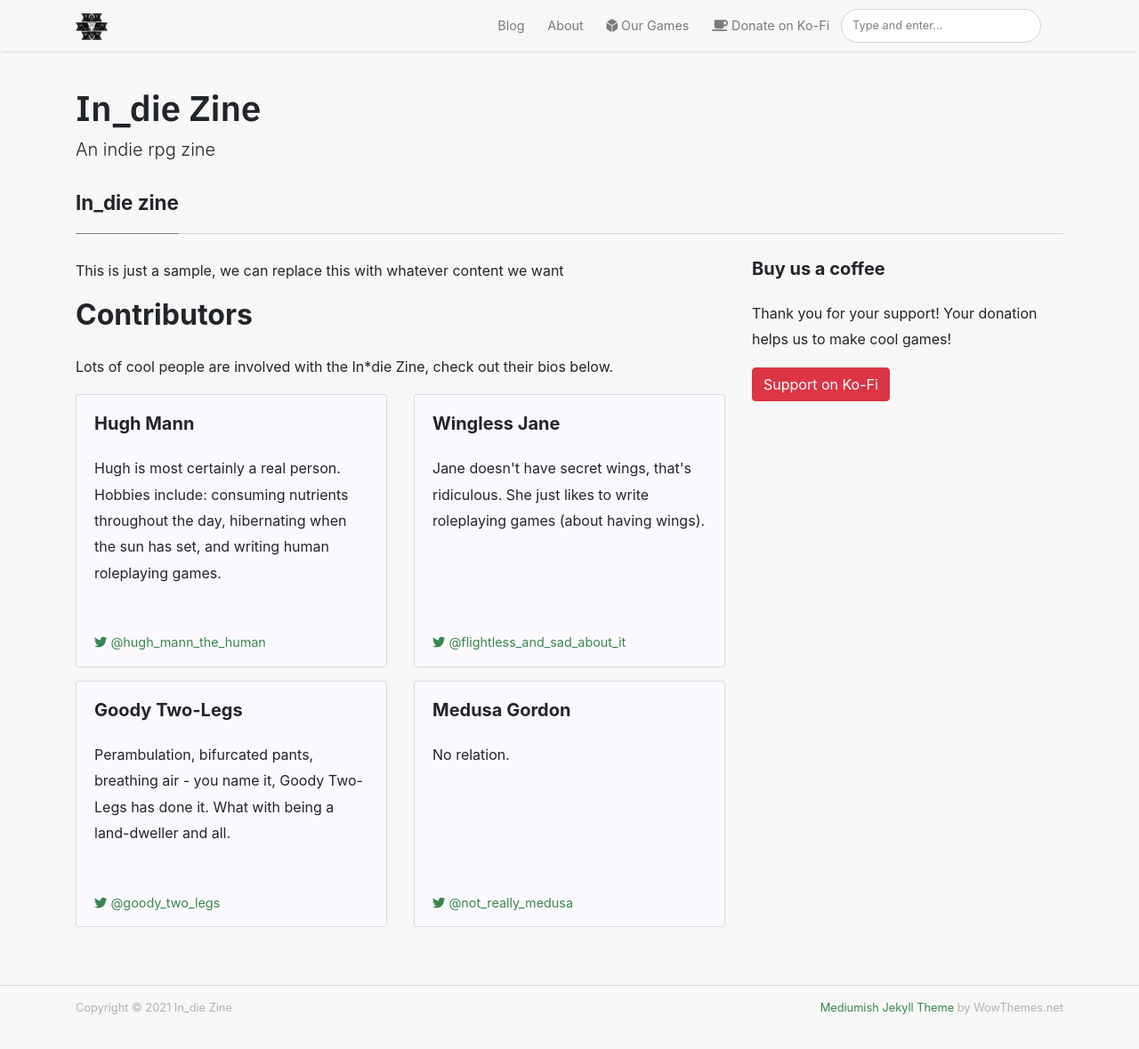
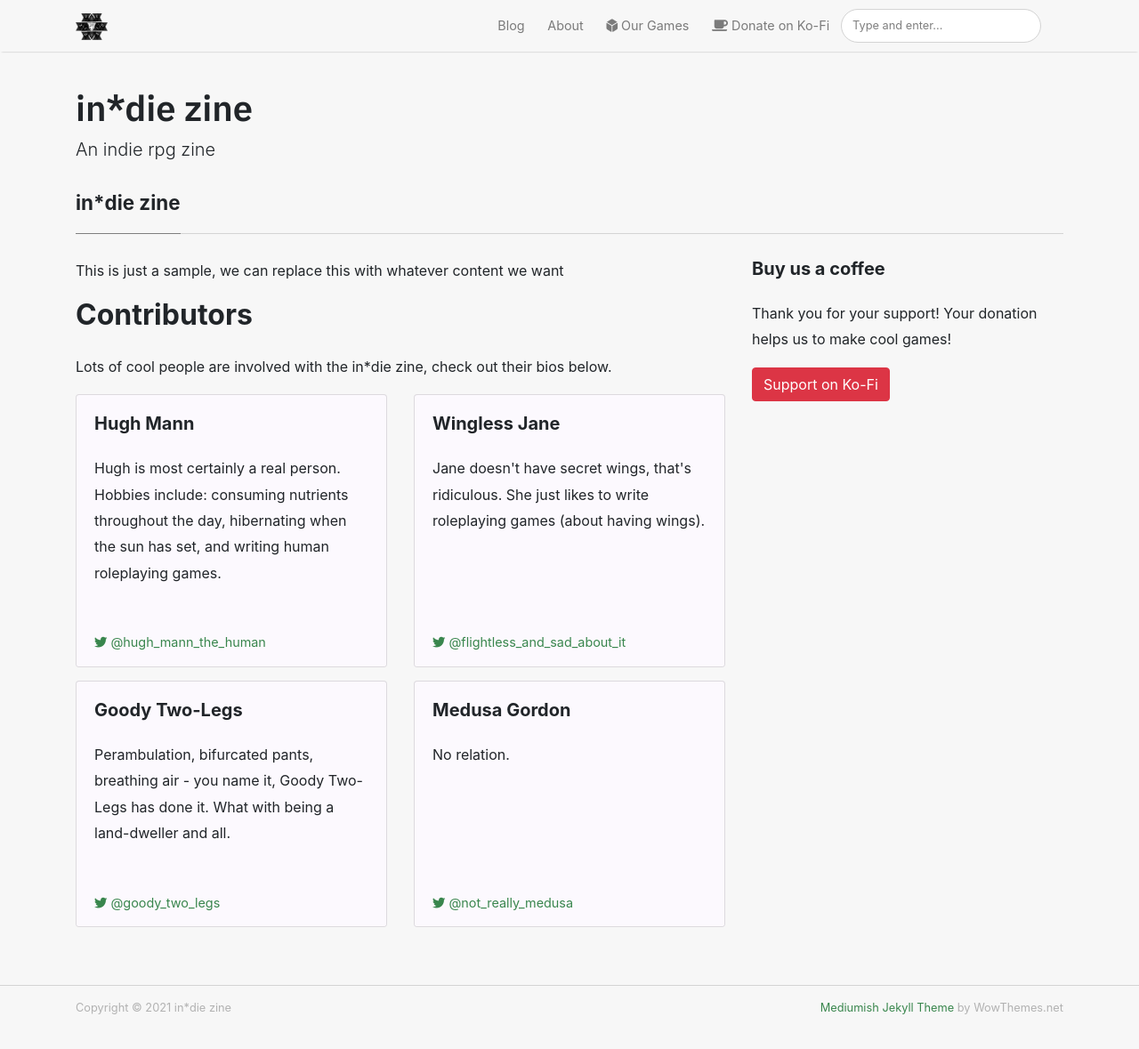
Before and after one commit to indie-zine/indie-zine.github.io, a Jekyll site: the page built from _pages/about.md, in a window 1280 px wide and 1216 px high. Shown: the top 1179 px of the window at 89% size. Built offline with Jekyll 4.4.1, drawn with Linux system fonts in a browser that asks for light colours; nearby versions of some CDN libraries.

```diff
--- a/_config.yml
+++ b/_config.yml
@@ -1,6 +1,6 @@
 # Site
-name: "In_die Zine"
-title: "In_die Zine"
+name: "in*die zine"
+title: "in*die zine"
 description: "An indie rpg zine"
 logo: 'assets/images/logo.png'
 favicon: 'assets/images/logo.png'
--- a/_pages/about.md
+++ b/_pages/about.md
@@ -1,6 +1,6 @@
 ---
 layout: page
-title: In_die zine
+title: in*die zine
 permalink: /about
 comments: true
 ---
@@ -17,7 +17,7 @@ comments: true
       <div class="col-sm-12">
         <h2>Contributors</h2>
 
-        <p>Lots of cool people are involved with the In*die Zine, check out their bios below.</p>
+        <p>Lots of cool people are involved with the in*die zine, check out their bios below.</p>
 
         <div class="card-deck contributors-row">
           <div class="contributor card">
```
